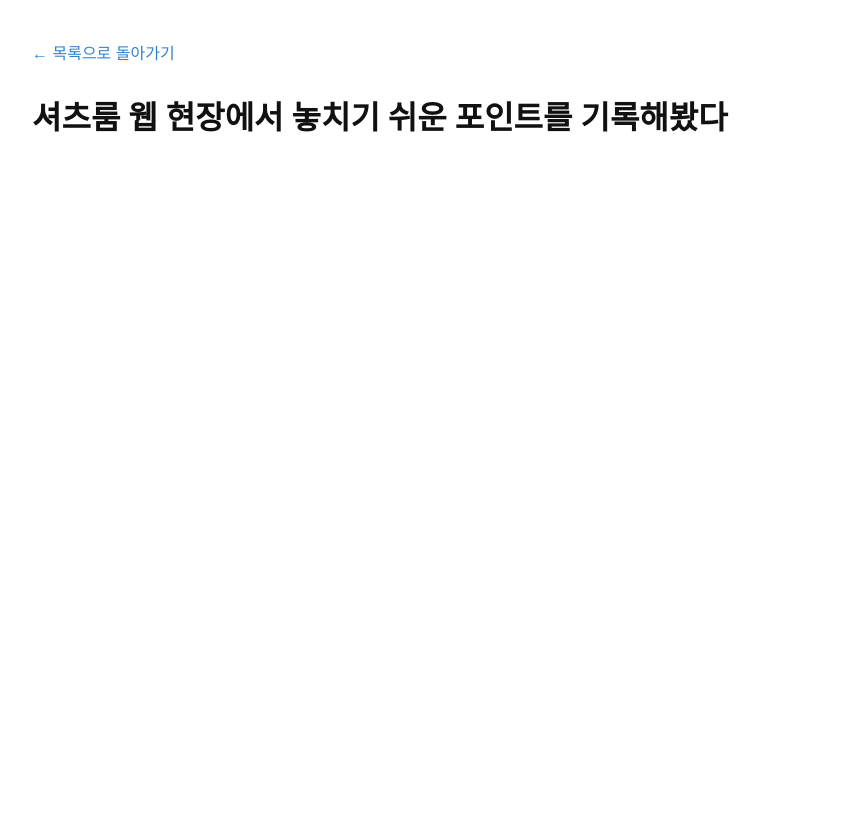
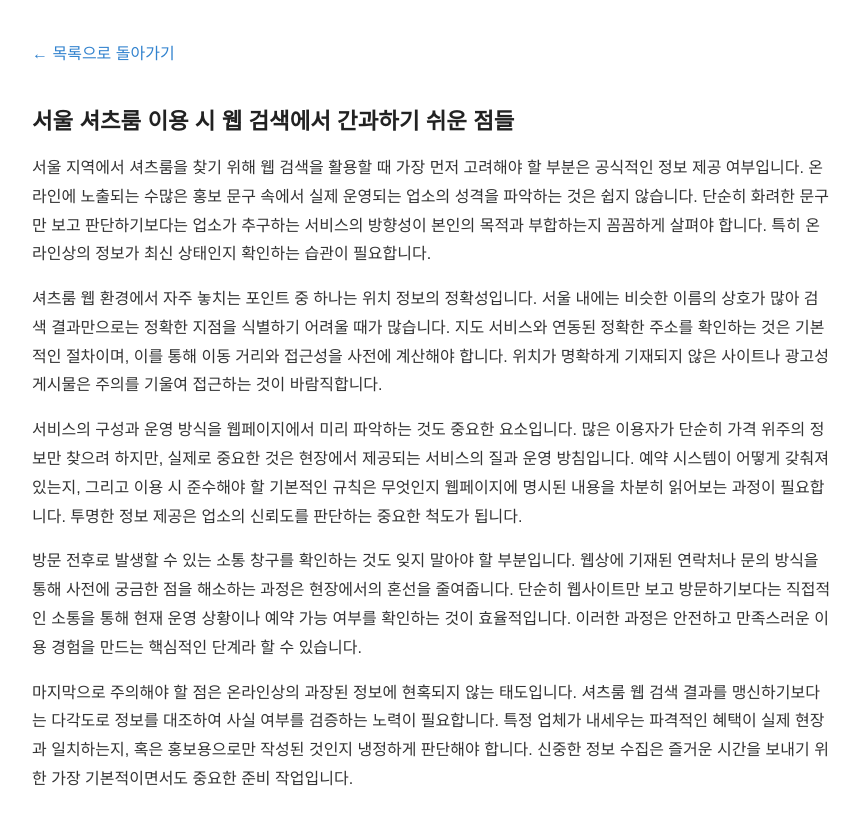
Before and after one commit to dydrkrtks7-cmd/bp-t1-shirtsroom-web, a plain HTML site: page posts/field_note-001-33qaeu.html in a window 1280 px wide. Shown: the whole page, without its empty margins (208-1068 px from the left). Before the commit the page ends 800 px from the top, so only its background shows below. Drawn offline with Linux system fonts and the light colour scheme.

Commit message:
fix: 프롬프트 유출·한자 조각·반복 파손 제거 (1 files)

```diff
--- a/posts/field_note-001-33qaeu.html
+++ b/posts/field_note-001-33qaeu.html
@@ -20,9 +20,12 @@
     <a href="../index.html">← 목록으로 돌아가기</a>
   </header>
   <main>
-    <h1>셔츠룸 웹 현장에서 놓치기 쉬운 포인트를 기록해봤다</h1>
-    <article>
-
+<h2>서울 셔츠룸 이용 시 웹 검색에서 간과하기 쉬운 점들</h2>
+<p>서울 지역에서 셔츠룸을 찾기 위해 웹 검색을 활용할 때 가장 먼저 고려해야 할 부분은 공식적인 정보 제공 여부입니다. 온라인에 노출되는 수많은 홍보 문구 속에서 실제 운영되는 업소의 성격을 파악하는 것은 쉽지 않습니다. 단순히 화려한 문구만 보고 판단하기보다는 업소가 추구하는 서비스의 방향성이 본인의 목적과 부합하는지 꼼꼼하게 살펴야 합니다. 특히 온라인상의 정보가 최신 상태인지 확인하는 습관이 필요합니다.</p>
+<p>셔츠룸 웹 환경에서 자주 놓치는 포인트 중 하나는 위치 정보의 정확성입니다. 서울 내에는 비슷한 이름의 상호가 많아 검색 결과만으로는 정확한 지점을 식별하기 어려울 때가 많습니다. 지도 서비스와 연동된 정확한 주소를 확인하는 것은 기본적인 절차이며, 이를 통해 이동 거리와 접근성을 사전에 계산해야 합니다. 위치가 명확하게 기재되지 않은 사이트나 광고성 게시물은 주의를 기울여 접근하는 것이 바람직합니다.</p>
+<p>서비스의 구성과 운영 방식을 웹페이지에서 미리 파악하는 것도 중요한 요소입니다. 많은 이용자가 단순히 가격 위주의 정보만 찾으려 하지만, 실제로 중요한 것은 현장에서 제공되는 서비스의 질과 운영 방침입니다. 예약 시스템이 어떻게 갖춰져 있는지, 그리고 이용 시 준수해야 할 기본적인 규칙은 무엇인지 웹페이지에 명시된 내용을 차분히 읽어보는 과정이 필요합니다. 투명한 정보 제공은 업소의 신뢰도를 판단하는 중요한 척도가 됩니다.</p>
+<p>방문 전후로 발생할 수 있는 소통 창구를 확인하는 것도 잊지 말아야 할 부분입니다. 웹상에 기재된 연락처나 문의 방식을 통해 사전에 궁금한 점을 해소하는 과정은 현장에서의 혼선을 줄여줍니다. 단순히 웹사이트만 보고 방문하기보다는 직접적인 소통을 통해 현재 운영 상황이나 예약 가능 여부를 확인하는 것이 효율적입니다. 이러한 과정은 안전하고 만족스러운 이용 경험을 만드는 핵심적인 단계라 할 수 있습니다.</p>
+<p>마지막으로 주의해야 할 점은 온라인상의 과장된 정보에 현혹되지 않는 태도입니다. 셔츠룸 웹 검색 결과를 맹신하기보다는 다각도로 정보를 대조하여 사실 여부를 검증하는 노력이 필요합니다. 특정 업체가 내세우는 파격적인 혜택이 실제 현장과 일치하는지, 혹은 홍보용으로만 작성된 것인지 냉정하게 판단해야 합니다. 신중한 정보 수집은 즐거운 시간을 보내기 위한 가장 기본적이면서도 중요한 준비 작업입니다.</p>
 </main>
 </body>
 </html>
```
